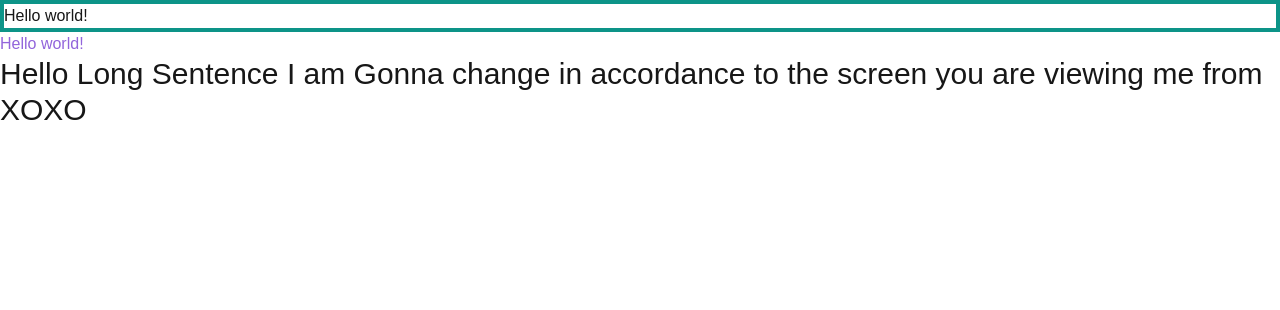
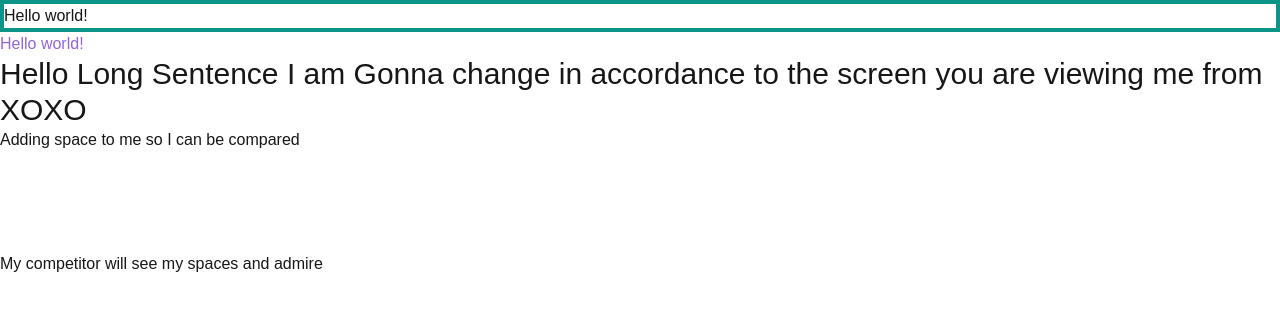
Before and after one commit to Nathan-Mwai/Learning-tailwind, a Next.js app: page / in a window 1280 px wide. Shown: the top 310 px of the page. Built offline with nearby package versions, Linux system fonts and the light colour scheme.

Commit message:
mb-1 works and also enable adjusted the spacing from 8px to 100px

```diff
--- a/src/app/page.tsx
+++ b/src/app/page.tsx
@@ -14,6 +14,11 @@ export default function Home() {
   </h1>
   {/* This will change text size in accordance to the screen size */}
   <p className="text-xs sm:text-base md:text-lg lg:text-3xl">Hello Long Sentence I am Gonna change in accordance to the screen you are viewing me from XOXO</p>
+  <div>
+    {/* Using the space setting */}
+    <p className="mb-1">Adding space to me so I can be compared</p>
+    <p>My competitor will see my spaces and admire</p>
+  </div>
   </div>
   );
 }
--- a/tailwind.config.ts
+++ b/tailwind.config.ts
@@ -15,7 +15,7 @@ const config: Config = {
       xl: '1440px',
     },
     spacing: {
-      '1': '8px',
+      '1': '100px',
       '2': '12px',
       '3': '16px',
       '4': '24px',
```
